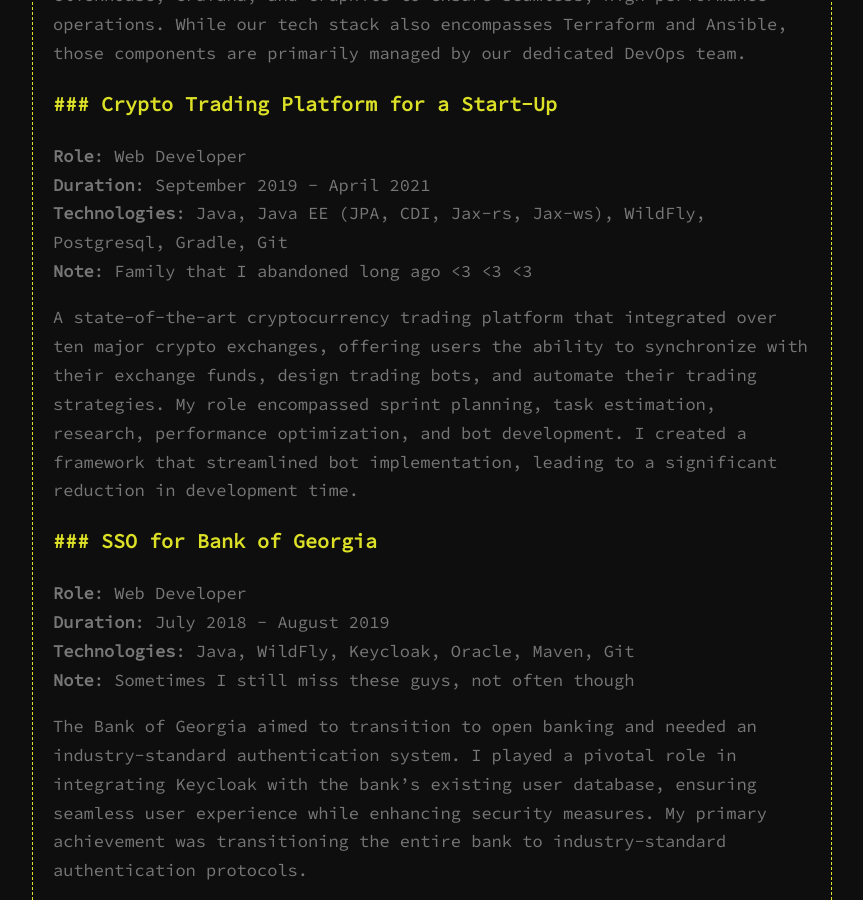
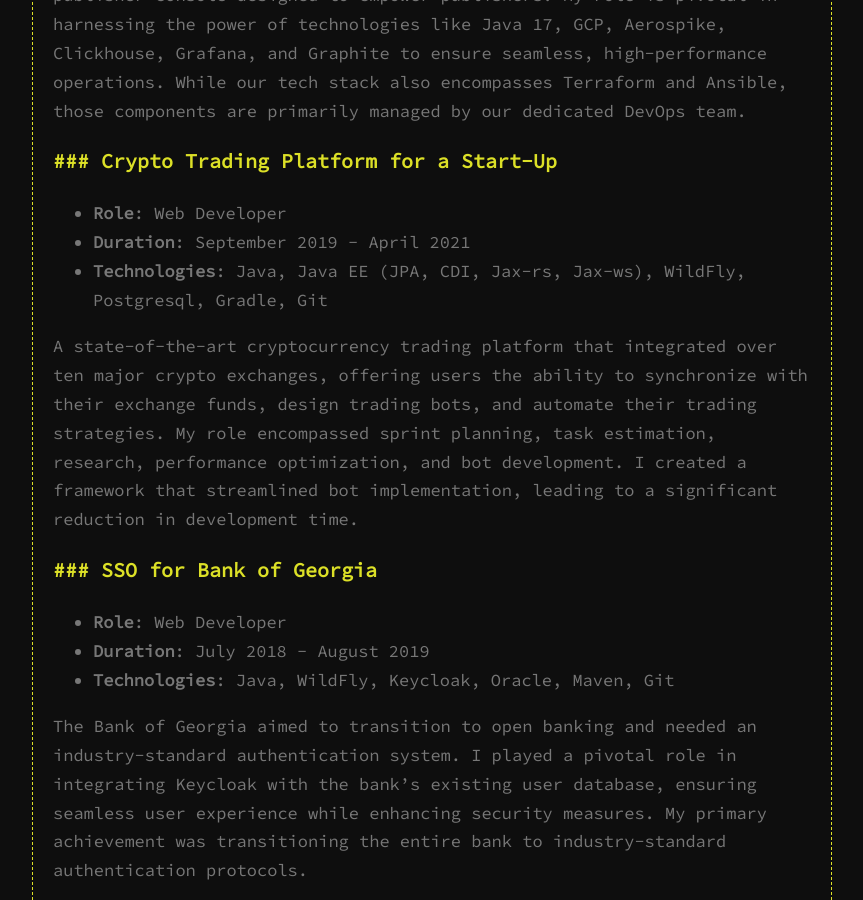
Before and after one commit to gkink/gkink.github.io, a Jekyll site: the page built from about.md, in a window 1280 px wide and 900 px high, scrolled down 3743 px. Shown: the whole window, without its empty margins (208-1071 px from the left). Built offline with Jekyll 4.4.1, drawn with Linux system fonts in a browser that asks for light colours.

Commit message:
Update about.md

```diff
--- a/about.md
+++ b/about.md
@@ -75,39 +75,37 @@ Here is a non-complete list of technologies I've worked with:
 ## Employment
 
 ### Ticket Marketplace
-**Role**: Senior Software Engineer
-**Duration**: November 2024 - Present
-**Technologies**: Java 21, Spring Boot, GCP, Kafka, Postgresql, OpenApi, DDD
+- **Role**: Senior Software Engineer
+- **Duration**: November 2024 - Present
+- **Technologies**: Java 21, Spring Boot, GCP, Kafka, Postgresql, OpenApi, DDD
 
 The project is a ticket marketplace (a place where users can buy tickets for different events). It collects inventory for many different events and categorizes them, allowing users to easily search and filter. The platform also integrates with multiple aggregators (partners who provide us with tickets), enables users to buy or sell tickets, and handles delivery in the case of physical tickets. The project is written in microservices. My team’s role is to rewrite the module responsible for collecting tickets from different aggregators and to ensure that all inventory is up to date. My role on the project is to design and implement the new architecture.
 
 ### Ad Server
-**Role**: Senior Software Engineer
-**Duration**: May 2021 - November 2024
-**Technologies**: Java 17, Doorkeeper, GCP, Aerospike, Clickhouse, Grafana, Graphite, Jenkins
+- **Role**: Senior Software Engineer
+- **Duration**: May 2021 - November 2024
+- **Technologies**: Java 17, Doorkeeper, GCP, Aerospike, Clickhouse, Grafana, Graphite, Jenkins
 
 On this project, I'm involved in the realm of AdTech, focusing on developing and optimizing solutions for SSP (Supply-Side Platforms) and a publisher console designed to empower publishers. My role is pivotal in harnessing the power of technologies like Java 17, GCP, Aerospike, Clickhouse, Grafana, and Graphite to ensure seamless, high-performance operations. While our tech stack also encompasses Terraform and Ansible, those components are primarily managed by our dedicated DevOps team.
 
 ### Crypto Trading Platform for a Start-Up
-**Role**: Web Developer
-**Duration**: September 2019 - April 2021
-**Technologies**: Java, Java EE (JPA, CDI, Jax-rs, Jax-ws), WildFly, Postgresql, Gradle, Git
-**Note**: Family that I abandoned long ago <3 <3 <3
+- **Role**: Web Developer
+- **Duration**: September 2019 - April 2021
+- **Technologies**: Java, Java EE (JPA, CDI, Jax-rs, Jax-ws), WildFly, Postgresql, Gradle, Git
 
 A state-of-the-art cryptocurrency trading platform that integrated over ten major crypto exchanges, offering users the ability to synchronize with their exchange funds, design trading bots, and automate their trading strategies. My role encompassed sprint planning, task estimation, research, performance optimization, and bot development. I created a framework that streamlined bot implementation, leading to a significant reduction in development time.
 
 ### SSO for Bank of Georgia
-**Role**: Web Developer
-**Duration**: July 2018 - August 2019
-**Technologies**: Java, WildFly, Keycloak, Oracle, Maven, Git
-**Note**: Sometimes I still miss these guys, not often though
+- **Role**: Web Developer
+- **Duration**: July 2018 - August 2019
+- **Technologies**: Java, WildFly, Keycloak, Oracle, Maven, Git
 
 The Bank of Georgia aimed to transition to open banking and needed an industry-standard authentication system. I played a pivotal role in integrating Keycloak with the bank's existing user database, ensuring seamless user experience while enhancing security measures. My primary achievement was transitioning the entire bank to industry-standard authentication protocols.
 
 ### Vabank for Bank of Georgia
-**Role**: Junior Web Developer
-**Duration**: February 2017 - July 2018
-**Technologies**: Java, Java EE, SQL, WildFly, Oracle, Maven, Git, Subversion, JDBC
+- **Role**: Junior Web Developer
+- **Duration**: February 2017 - July 2018
+- **Technologies**: Java, Java EE, SQL, WildFly, Oracle, Maven, Git, Subversion, JDBC
 
 A robust platform for bank tellers and operators to perform a myriad of banking operations. My responsibilities were manifold, ranging from API development, server configuration, performance optimization, to application redesign for better resource efficiency.
 
```
